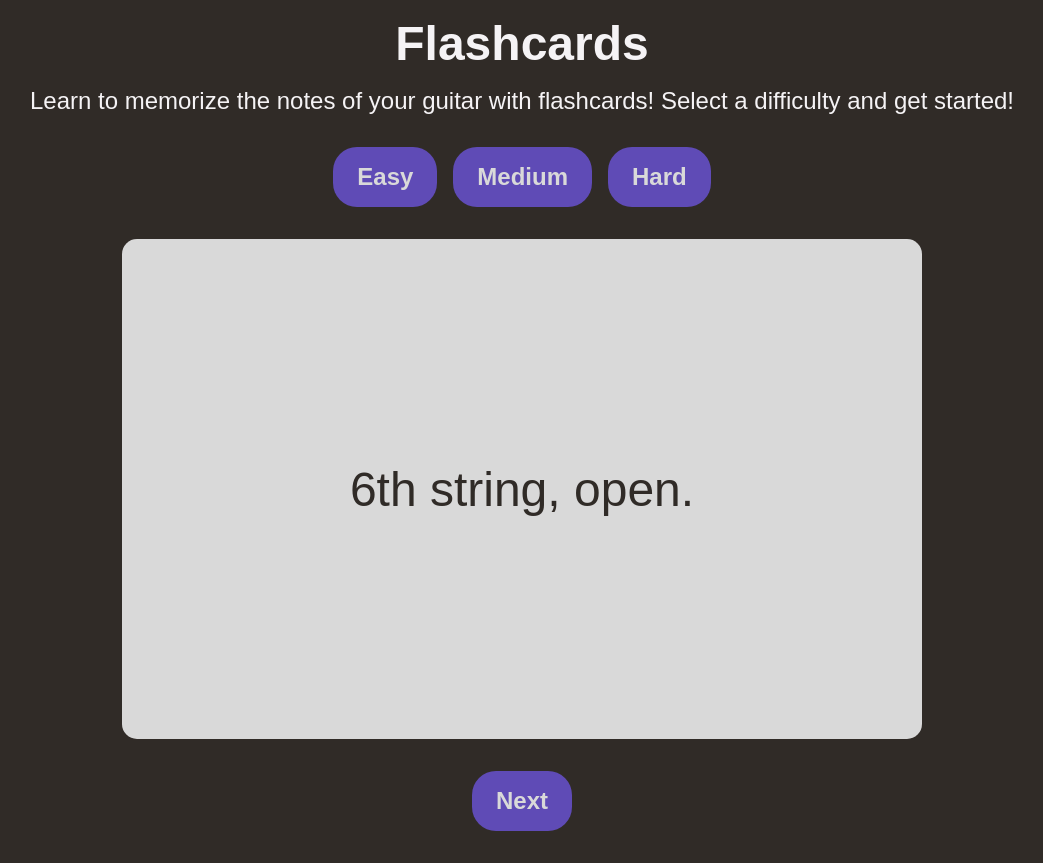
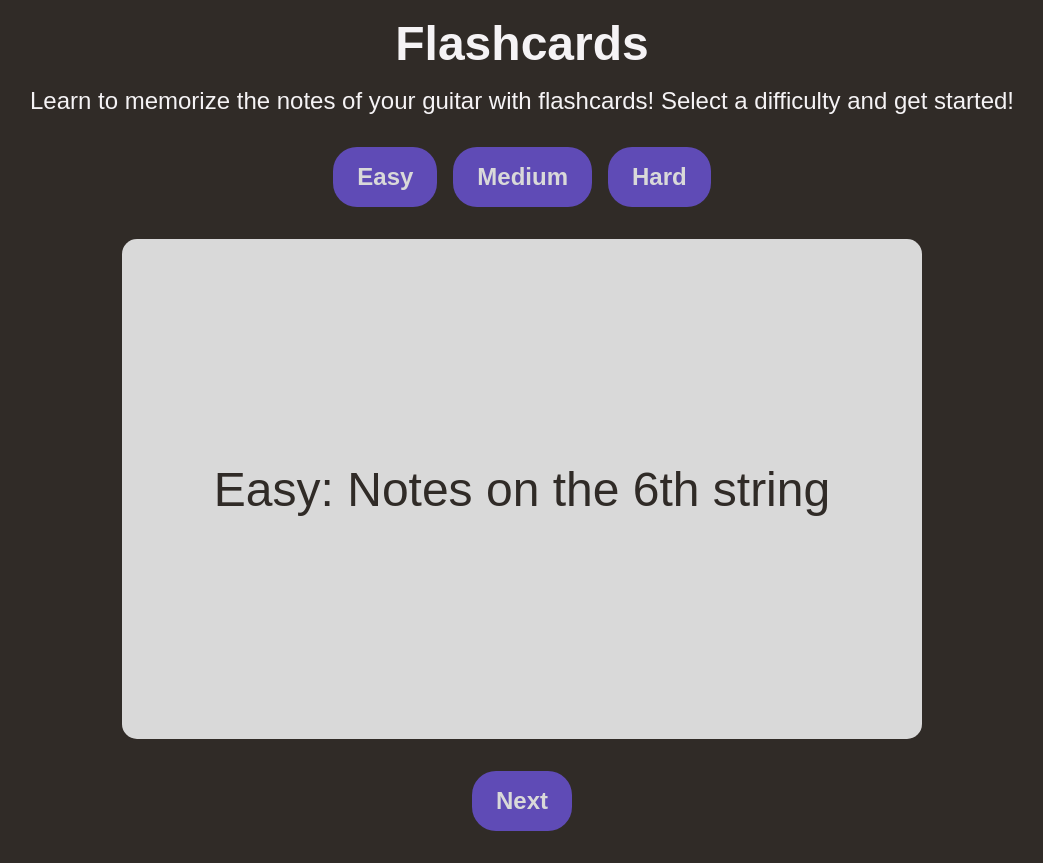
Before and after one commit to zacheratk/flashcards, a React (Vite) app: page / in a window 1280 px wide. Shown: the whole page, without its empty margins (118-1161 px from the left). Built offline with nearby package versions, Linux system fonts and the light colour scheme.

Commit message:
Add starting card to explain difficulty

```diff
--- a/src/components/CardSet.jsx
+++ b/src/components/CardSet.jsx
@@ -13,16 +13,13 @@ const CardSet = () => {
     }
 
     const setRandomIndex = () => {
-        let randomIndex = Math.floor(Math.random() * sets[cardSet].length);
+        let randomIndex = Math.floor(Math.random() * (sets[cardSet].length-1)) + 1;
         setIndex(randomIndex);
     }
 
     const handleEasy = () => { changeDifficulty('easy') }
     const handleMedium = () => { changeDifficulty('medium') }
     const handleHard = () => { changeDifficulty('hard') }
-
-
-
 
     return (
         <div className='content'>
--- a/src/data/cardSets.json
+++ b/src/data/cardSets.json
@@ -1,5 +1,9 @@
 {
     "easy": [
+        {
+            "front": "Easy: Notes on the 6th string",
+            "back": "Click next to start!"
+        },
         {
             "front": "6th string, open.",
             "back": "E"
@@ -54,6 +58,10 @@
         }
     ],
     "medium": [
+        {
+            "front": "Medium: Notes on strings 4 to 6",
+            "back": "Click next to start!"
+        },
         {
             "front": "6th string, open.",
             "back": "E"
@@ -212,6 +220,10 @@
         }
     ],
     "hard": [
+        {
+            "front": "Hard: Notes on all 6 strings!",
+            "back": "Click next to start!"
+        },
         {
             "front": "6th string, open.",
             "back": "E"
```
